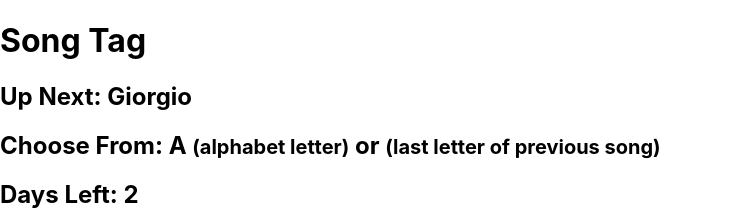
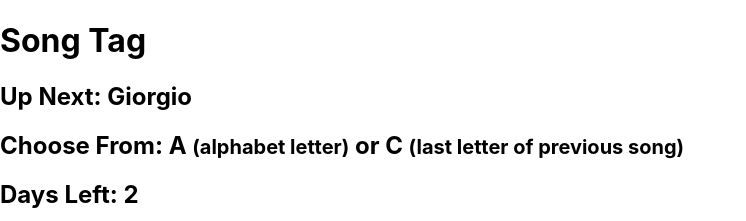
Before and after one commit to giorgiovh/song-tag, a React (Create React App) app: page / in a window 1280 px wide. Shown: the top 221 px of the page, without its empty margins (0-746 px from the left). Built offline with nearby package versions, Linux system fonts and the light colour scheme; the HTML template or start-up script is replaced by a standard one.

Commit message:
destructure

```diff
--- a/src/App.js
+++ b/src/App.js
@@ -16,6 +16,7 @@ class App extends Component {
     this.state = {
       personIdx: 0,
       alphLetterIdx: 0,
+      lastLetterOfPrevSong: "C",
       daysLeft: 2,
       pastSongs: [],
       newSong: {
@@ -48,7 +49,7 @@ class App extends Component {
       ? this.state.pastSongs[this.state.pastSongs.length - 1]['titleCovered']
       : null;
 
-    let lastLetterOfPrevTitle = this.state.pastSongs.length !== 0
+    let lastLetterOfPrevTitle = prevTitle
       ? prevTitle[prevTitle.length - 1].toUpperCase()
       : null;
 
@@ -92,7 +93,7 @@ class App extends Component {
       <>
         <Header />
         <Person person={persons[this.state.personIdx % persons.length]} />
-        <Letters aplhLetter={alphabet[this.state.alphLetterIdx % alphabet.length]} />
+        <Letters aplhLetter={alphabet[this.state.alphLetterIdx % alphabet.length]} lastLetterOfPrevSong={this.state.lastLetterOfPrevSong}/>
         <DaysLeft daysLeft={this.state.daysLeft} />
         <Form
           titleCovered={this.state.newSong.titleCovered} artistCovered={this.state.newSong.artistCovered} handleChange={this.handleChange}
--- a/src/components/Letters.js
+++ b/src/components/Letters.js
@@ -1,6 +1,8 @@
-const Letters = (props) => {
+const Letters = ({aplhLetter, lastLetterOfPrevSong}) => {
     return (
-        <h2>Choose From: {props.aplhLetter} <small>(alphabet letter)</small> or <small>(last letter of previous song)</small></h2>
+        <>
+            <h2>Choose From: {aplhLetter} <small>(alphabet letter)</small> or {lastLetterOfPrevSong} <small>(last letter of previous song)</small></h2>
+        </>
     )
 }
 
```
